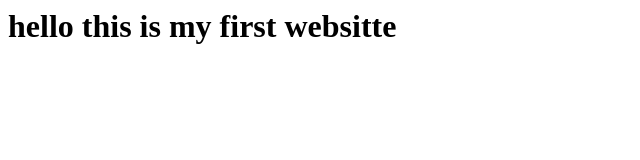
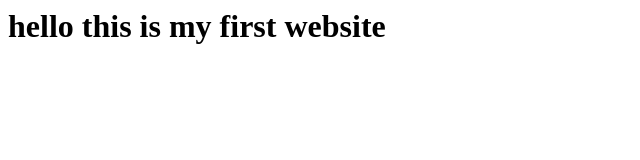
Before and after one commit to viralparikhh/mywebsite, a plain HTML site: page index.html in a window 1280 px wide. Shown: the full height of the page, 0-640 px from the left. Drawn offline with Linux system fonts and the light colour scheme.

Commit message:
fix index file

```diff
--- a/index.html
+++ b/index.html
@@ -1 +1 @@
-<h1>hello this is my first websitte</h1>
+<h1>hello this is my first website</h1>
```
